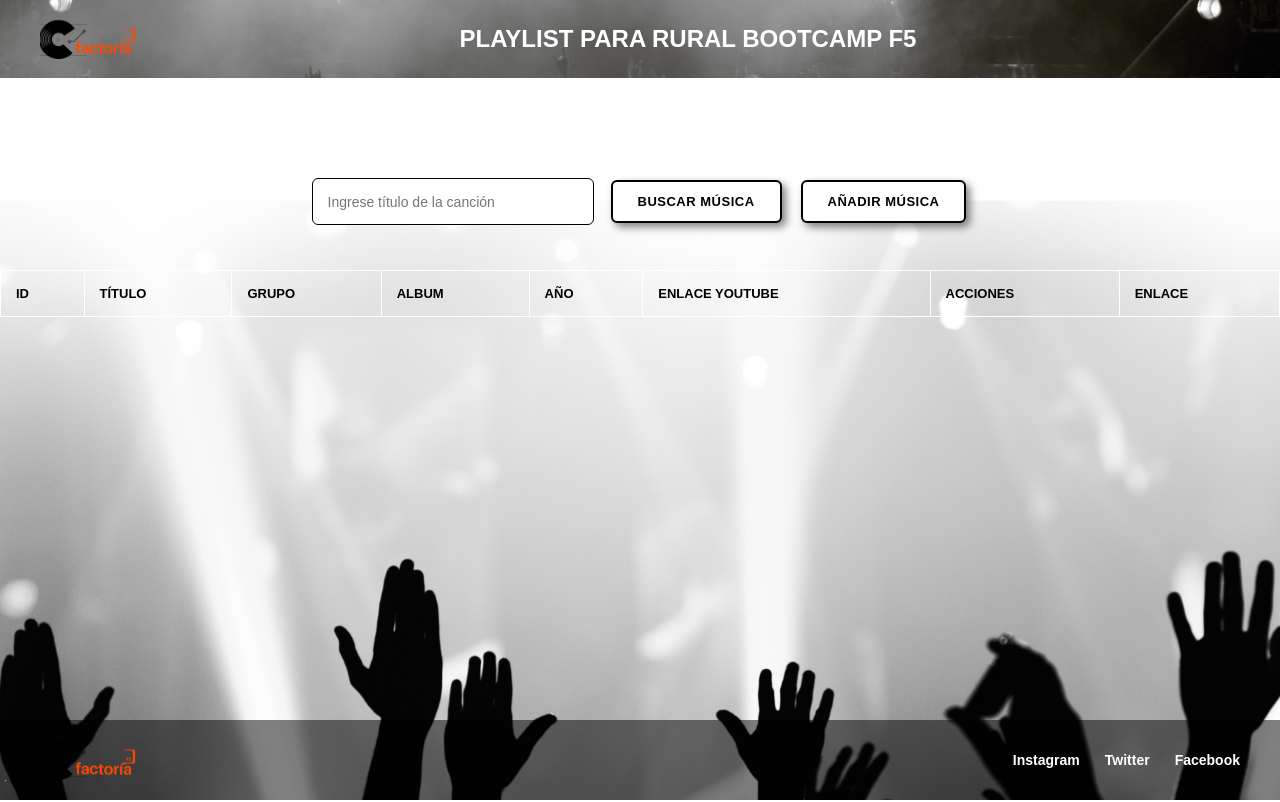
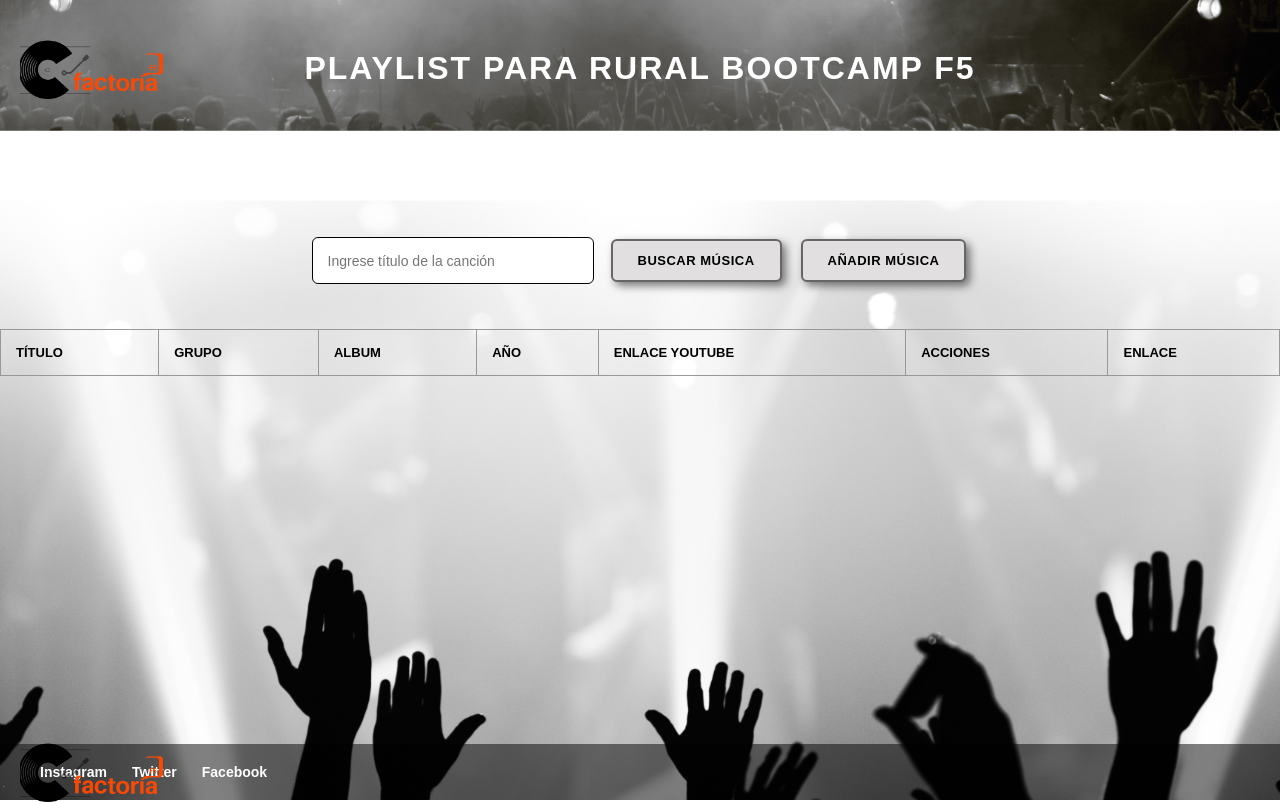
Before and after one commit to sergio-jorquera/Music-crud_app, a website: page index.html in a window 1280 px wide. Drawn offline with Linux system fonts and the light colour scheme; no server answers.

Commit message:
ulimas cambios

```diff
--- a/style.css
+++ b/style.css
@@ -11,11 +11,12 @@ body {
     color: white;
 }
 
+/*chench3: aumento de altura*/
 /* Стили для header */
 header {
     background-image: url('./images/head.png');
     background-size: cover;
-    padding: 15px 0;
+    padding: 40px 0;
     text-align: center;
 }
 
@@ -27,17 +28,29 @@ header {
     align-items: center;
 }
 
+
+/* Importar fuente y aumentar el tamaño de la letra*/
+@import url('https://fonts.googleapis.com/css2?family=Raleway:wght@600;800&display=swap');
+
+
 .header-content h1 {
     color: white;
-    font-size: 24px;
+    font-size: 32px;
     margin: 10px 0;
     flex: 1;
     text-align: center;
+    font-family: 'Raleway', sans-serif;
+    font-weight: 800;
+    text-transform: uppercase;
+    letter-spacing: 2px;
 }
 
+/*chench1: El logo más grande y se movió hacia la izquierda.*/
 .logo {
-    height: 40px;
+    height: 60px;
     width: auto;
+    position: absolute;
+    left: 20px;
 }
 
 /* Основной контент */
@@ -82,11 +95,11 @@ table {
     background-color: transparent;
     color: black;
 }
-
+/*chench4 cambio color de tabla*/
 table th, td {
     padding: 15px;
     text-align: left;
-    border: 1px solid white;
+    border: 1px solid rgb(155, 151, 151);
     color: black;
 }
 
@@ -97,6 +110,13 @@ table th {
     font-size: 13px;
 }
 
+table td:nth-child(1),
+table th:nth-child(1) {
+    display: none;
+}
+
+
+/* Кнопки */
 /* Кнопки */
 button {
     padding: 12px 25px;
@@ -110,22 +130,21 @@ button {
     letter-spacing: 0.5px;
     transition: all 0.3s ease;
 }
+/*chench2: cambia el color de los botones a gris y cambiar el color del contorno*/
+.btn-white {
+    background-color: rgb(225, 223, 223);
+    color: black;
+    border: 2px solid #666;
+    box-shadow: 4px 4px 8px rgba(0, 0, 0, 0.5);
+    transition: all 0.3s ease;
+}
 
-.btn-white {
-    background-color: white;
-    color: black;
-    border: 2px solid black;
-    box-shadow: 4px 4px 8px rgba(0, 0, 0, 0.5);
+.btn-white:hover {
+    transform: scale(1.1);
+    box-shadow: 6px 6px 12px rgba(0, 0, 0, 0.7);
+    background-color: #f5f5f5;
 }
-.btn-white:hover {
-    transform: translateY(-2px) translateX(2px);
-    box-shadow: 6px 6px 12px rgba(0, 0, 0, 0.7);
-}
-.btn-black {
-    background-color: black;
-    color: white;
-    border: 2px solid white;
-}
+
 
 #song-music_form {
     position: fixed;
```
Also changed, not shown: server/database.json (+10 -10 lines), 1 other file.
